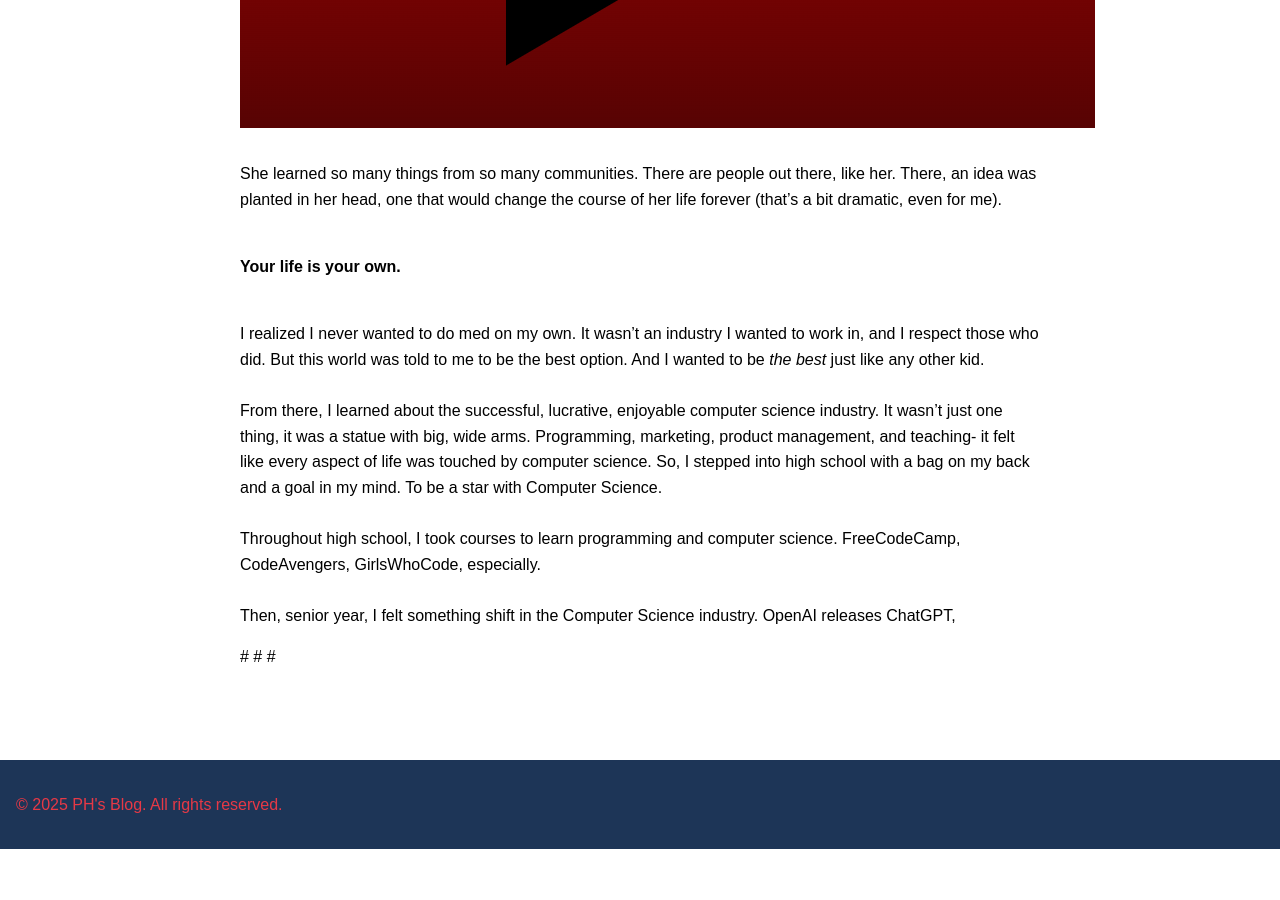
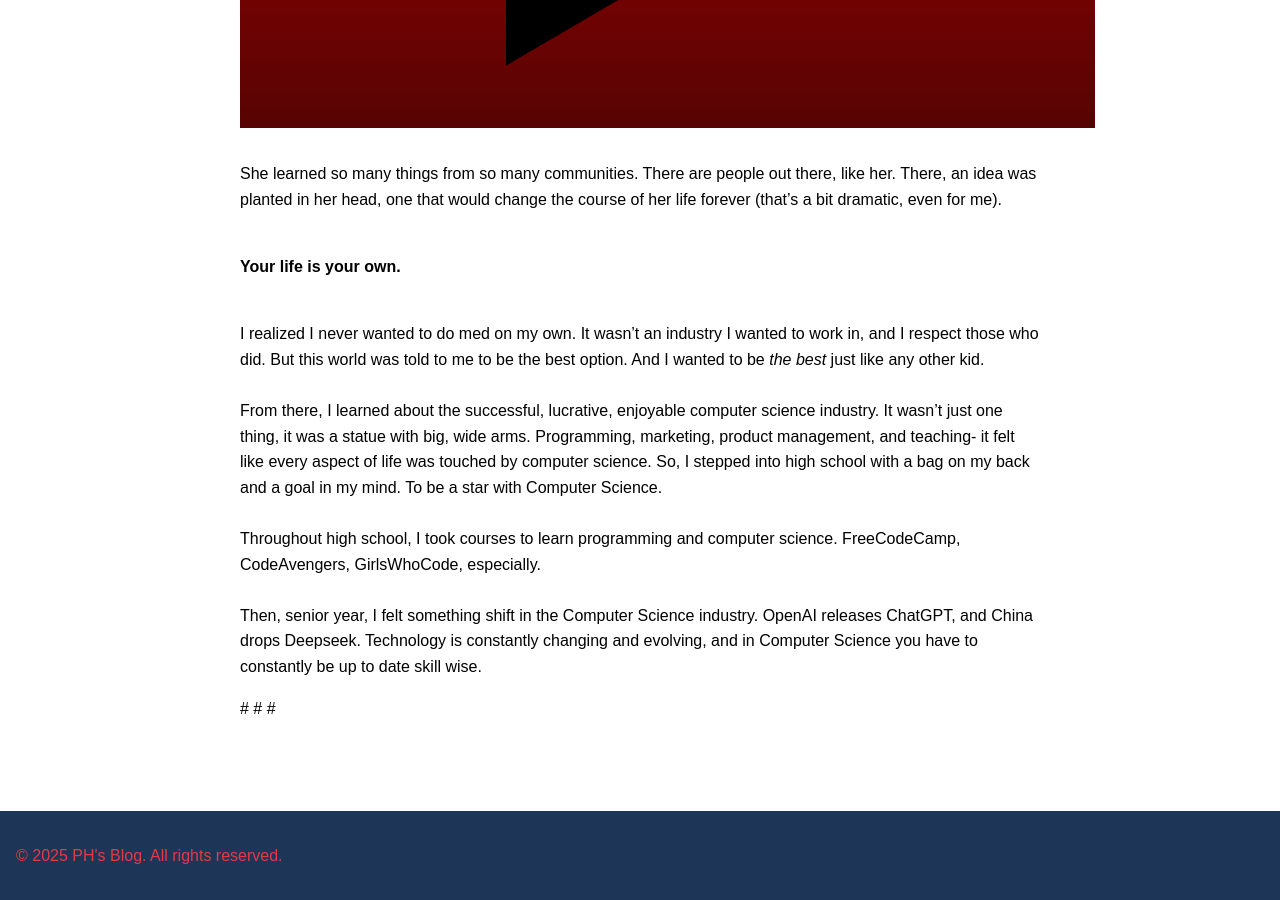
Before and after one commit to CaptainSapphire/PH-s-Blog, a Jekyll site: the page built from _posts/2025-02-05-Data-Science.md, in a window 1280 px wide and 900 px high, scrolled down 1129 px. Built offline with Jekyll 4.4.1, drawn with Linux system fonts in a browser that asks for light colours; our own code applies the rules of GitHub Pages for plain Markdown files; before the commit the page ends 1978 px from its top, so only the background shows below that.

Commit message:
Update 2025-02-05-Data-Science.md

```diff
--- a/_posts/2025-02-05-Data-Science.md
+++ b/_posts/2025-02-05-Data-Science.md
@@ -13,7 +13,7 @@ I realized I never wanted to do med on my own. It wasn't an industry I wanted to
 From there, I learned about the successful, lucrative, enjoyable computer science industry. It wasn't just one thing, it was a statue with big, wide arms. Programming, marketing, product management, and teaching- it felt like every aspect of life was touched by computer science. So, I stepped into high school with a bag on my back and a goal in my mind. To be a star with Computer Science.
 <br><br>
 Throughout high school, I took courses to learn programming and computer science. FreeCodeCamp, CodeAvengers, GirlsWhoCode, especially. <br><br>
-Then, senior year, I felt something shift in the Computer Science industry. OpenAI releases ChatGPT,
+Then, senior year, I felt something shift in the Computer Science industry. OpenAI releases ChatGPT, and China drops Deepseek. Technology is constantly changing and evolving, and in Computer Science you have to constantly be up to date skill wise.
 
 #
 #
```
